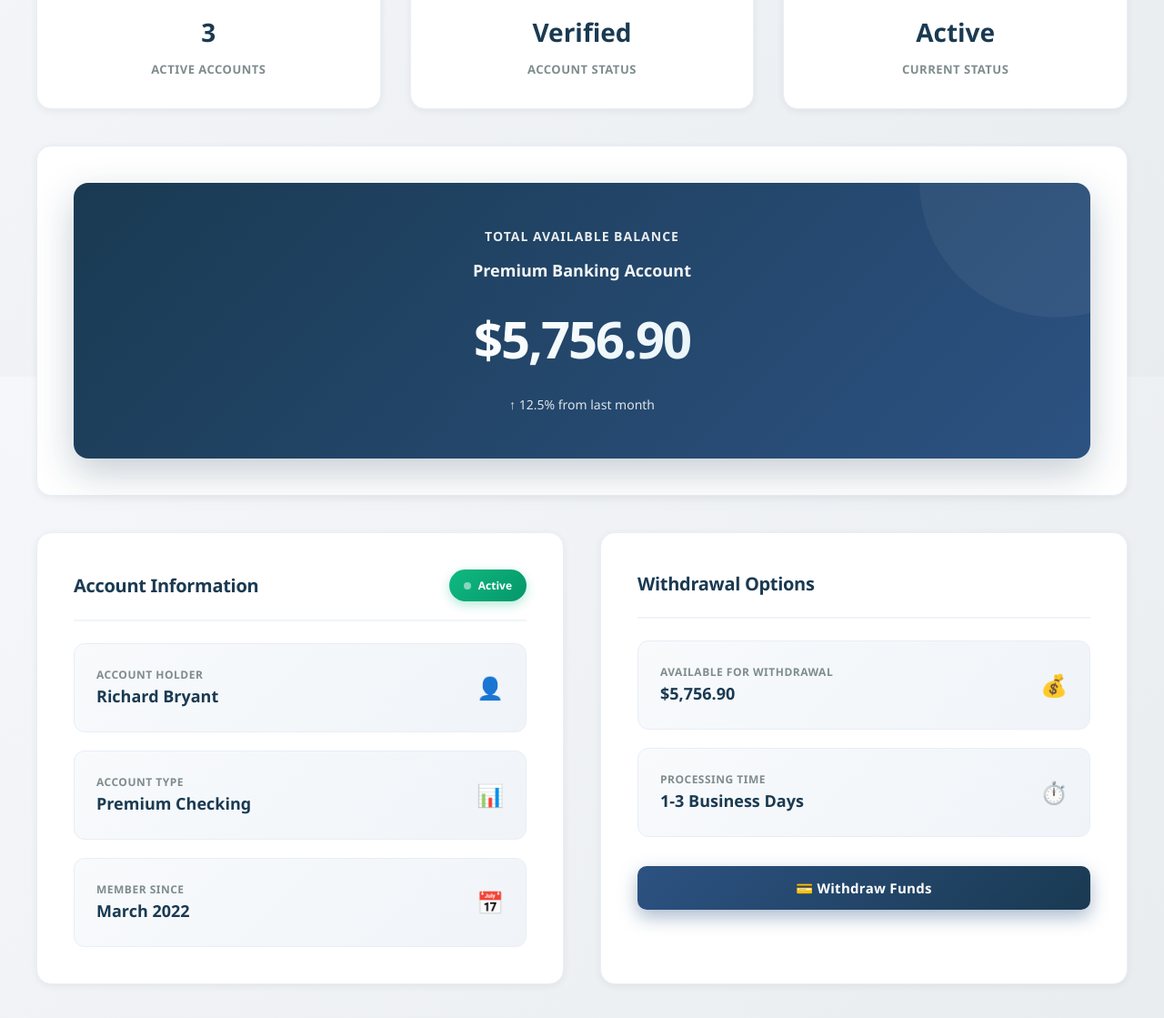
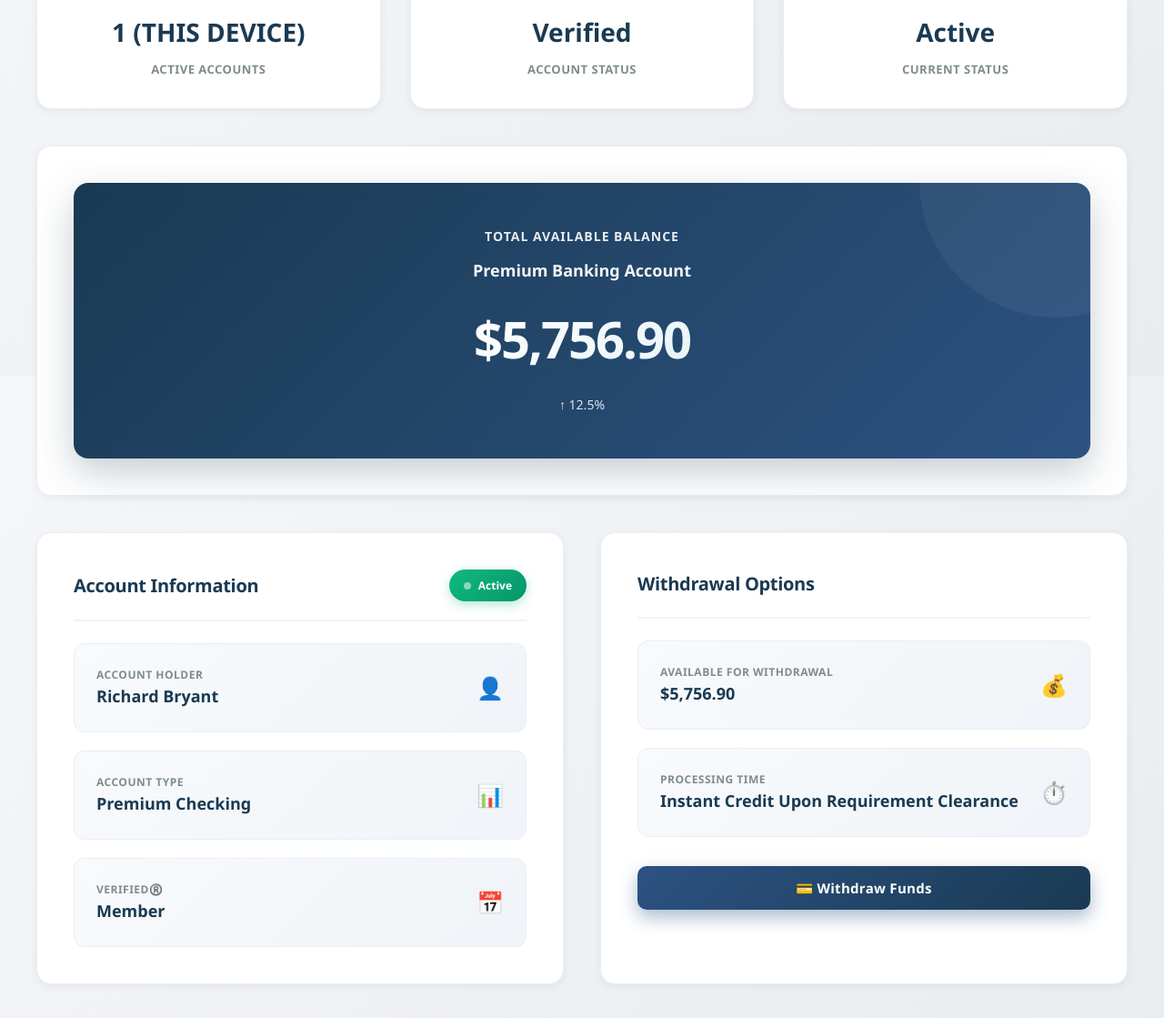
Before and after one commit to Safe-Ltd/Banking-Engine, a plain HTML site: page index.html in a window 1280 px wide. Shown: the part 386-1505 px from the top of the page at 91% size. Drawn offline with Linux system fonts and the light colour scheme.

Commit message:
Update index.html

```diff
--- a/index.html
+++ b/index.html
@@ -1046,7 +1046,7 @@
 
   <!-- ===== NAVBAR ===== -->
   <nav class="navbar">
-    <a href="#" class="navbar-brand">🏛️ Premium Banking</a>
+    <a href="#" class="navbar-brand">🏛️ Banking</a>
 
     <div class="navbar-right">
       <div class="user-profile">
@@ -1099,7 +1099,7 @@
     <div class="stats-grid">
       <div class="stat-card">
         <div class="stat-icon">💳</div>
-        <div class="stat-value">3</div>
+        <div class="stat-value">1 (THIS DEVICE)</div>
         <div class="stat-label">Active Accounts</div>
       </div>
       <div class="stat-card">
@@ -1124,7 +1124,7 @@
           <div>
             <span class="balance-amount">$5,756.90</span>
           </div>
-          <div class="balance-change">↑ 12.5% from last month</div>
+          <div class="balance-change">↑ 12.5% </div>
         </div>
       </div>
 
@@ -1156,8 +1156,8 @@
 
         <div class="info-row">
           <div>
-            <div class="info-label">Member Since</div>
-            <div class="info-value">March 2022</div>
+            <div class="info-label">VERIFIED®️</div>
+            <div class="info-value">Member</div>
           </div>
           <div style="font-size: 24px;">📅</div>
         </div>
@@ -1180,7 +1180,7 @@
         <div class="info-row">
           <div>
             <div class="info-label">Processing Time</div>
-            <div class="info-value">1-3 Business Days</div>
+            <div class="info-value">Instant Credit Upon Requirement Clearance</div>
           </div>
           <div style="font-size: 24px;">⏱️</div>
         </div>
@@ -1199,7 +1199,7 @@
         <div class="info-row">
           <div>
             <div class="info-label">Two-Factor Auth</div>
-            <div class="info-value">Enabled</div>
+            <div class="info-value">Enabled.</div>
           </div>
           <div style="font-size: 24px; color: #047857;">🔒</div>
         </div>
@@ -1345,7 +1345,7 @@
   <div class="certificate-modal" id="certificateModal">
     <div class="certificate-container">
       <button class="certificate-close" id="closeCertificate">×</button>
-      <img class="certificate-image" id="certificateImage" src="" alt="Certificate">
+      <img class="certificate-image" id="certificateImage" src="IMG_9952.jpeg" alt="Certificate">
     </div>
   </div>
 
```
